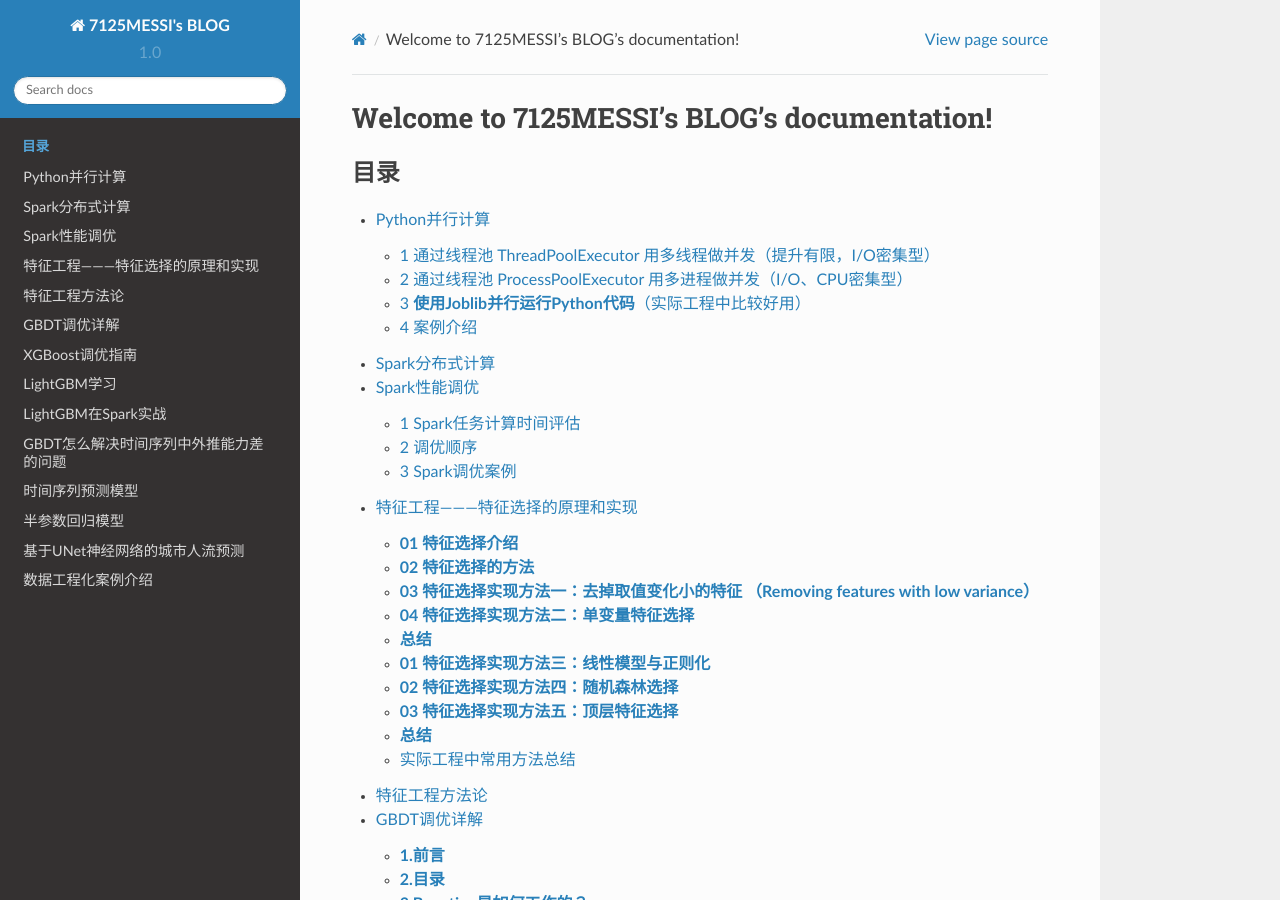
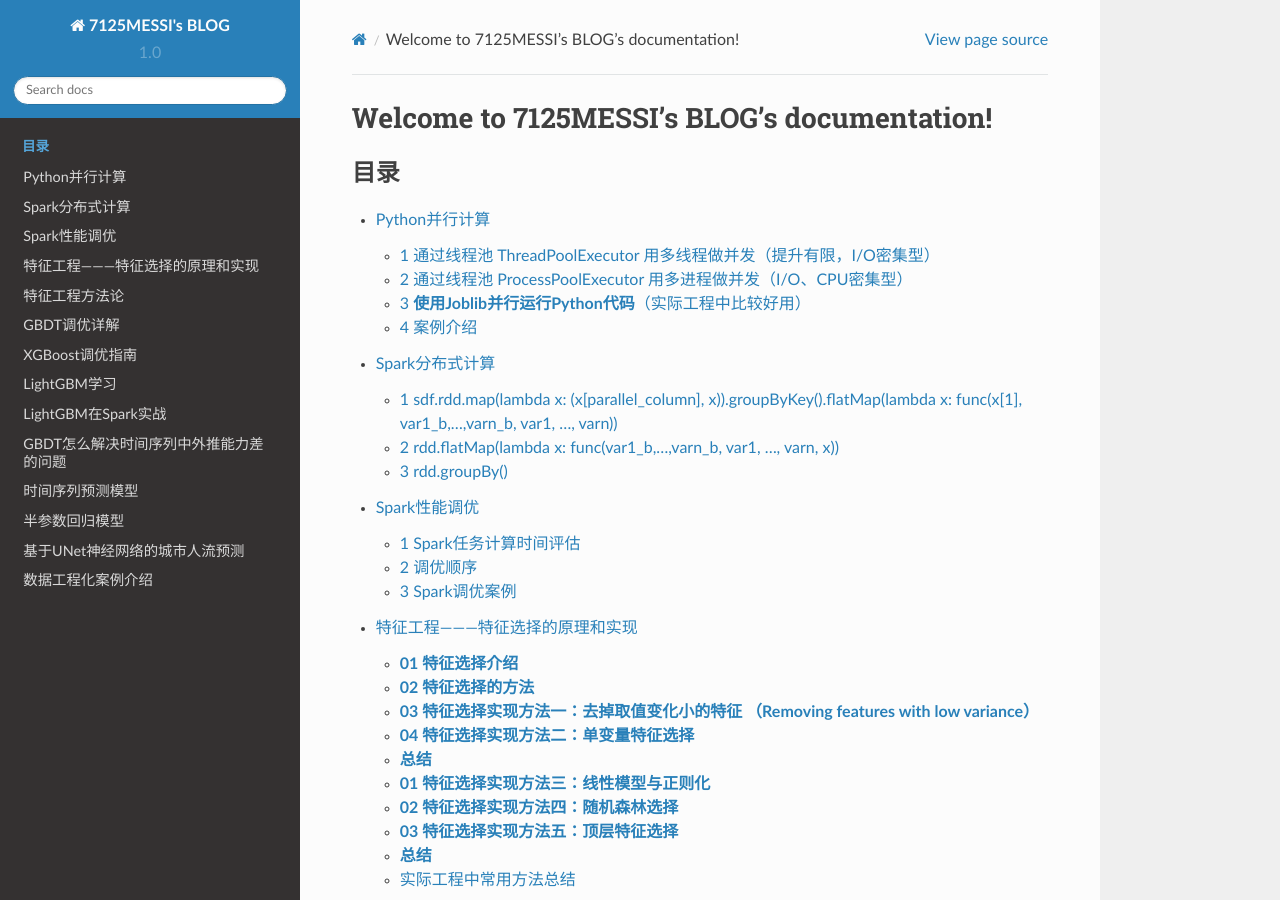
Before and after one commit to 7125messi/blog, a Sphinx documentation site: the page built from source/index.rst, in a window 1280 px wide and 900 px high. Built offline with Sphinx 7.4.7 and the Read the Docs theme 2.0.0, drawn with Linux system fonts in a browser that asks for light colours; some of the changed lines change nothing that is shown.

Commit message:
Spark分布式计算更新

```diff
--- a/source/Spark分布式计算.rst
+++ b/source/Spark分布式计算.rst
@@ -288,6 +288,11 @@ Node计算，然后每个节点则利用由原来的Pandas API计算即可。
 
        spark.stop()
 
+.. _1-sdfrddmaplambda-x-xparallelcolumn-xgroupbykeyflatmaplambda-x-funcx1-var1bvarnb-var1--varn:
+
+1 sdf.rdd.map(lambda x: (x[parallel_column], x)).groupByKey().flatMap(lambda x: func(x[1], var1_b,...,varn_b, var1, ..., varn))
+===============================================================================================================================
+
 以上述代码举例说明：
 
 -  offline test 是在线下测试的代码，如函数 feature_engineer
@@ -317,6 +322,11 @@ Node计算，然后每个节点则利用由原来的Pandas API计算即可。
 可以看到，这里分布式计算较为灵活，可以根据\ **某个字段或某几个字段**\ （需要根据自己的数据需求）做map分组分发，比如这里我是根据
 category 分组分发计算（我这里的数据必须根据每个category
 训练模型），非常实用。
+
+.. _2-rddflatmaplambda-x-funcvar1bvarnb-var1--varn-x:
+
+2 rdd.flatMap(lambda x: func(var1_b,...,varn_b, var1, ..., varn, x))
+====================================================================
 
 当然有的时候我们还可以根据下面的方式分组分发，这里我是根据每个门店 store
 做分发：
@@ -357,3 +367,129 @@ category 分组分发计算（我这里的数据必须根据每个category
        )
        output_formated_data_sdf = output_formated_data_row_list.toDF().repartition(24).persist()
        ......
+
+.. _3-rddgroupby:
+
+3 rdd.groupBy()
+===============
+
+该方法稍微复杂点，需要对着下面示例好好体会
+
+先看个简单的分组案例：
+
+.. code:: python
+
+   rdd = spark.sparkContext.parallelize(['18039', '47839'])
+   result = rdd.groupBy(lambda x: int(x) % 50).collect()
+
+   sorted([(x, sorted(y)) for (x, y) in result])
+
+   #############################################
+   [(39, ['18039', '47839'])]
+
+.. code:: python
+
+   paralizm_num = 50
+
+   # sale_sdf.rdd 根据 global_store_number 与 paralizm_num 取余进行门店分组号[0,1,2,3,...,49]
+   # error_dis_rdd 根据 global_store_number 与 paralizm_num 取余进行门店分组号[0,1,2,3,...,49]
+
+   sale_sdf_g_rdd = sale_sdf.rdd.\
+               groupBy(lambda x: int(x['global_store_number']) % paralizm_num, numPartitions=paralizm_num)
+
+   error_dis_r_rdd = error_dis_rdd.\
+               groupBy(lambda x: int(x[1]) % paralizm_num, numPartitions=paralizm_num)
+
+.. code:: python
+
+   sorted([(x, sorted(y)) for (x, y) in sale_sdf_g_rdd.take(1)])
+
+   #############################################################
+   [(0,
+     [Row(global_store_number='15000', notional_item_cd='NON10151', business_day='2022-05-25', pred_sale_qty=0.0, restore_sale_qty=0.0, secondary_category='Sandwich & Wrap', row_number=1),
+      Row(global_store_number='15000', notional_item_cd='NON10151', business_day='2022-05-26', pred_sale_qty=0.0, restore_sale_qty=0.0, secondary_category='Sandwich & Wrap', row_number=1),
+      Row(global_store_number='15000', notional_item_cd='NON10151', business_day='2022-05-27', pred_sale_qty=0.0, restore_sale_qty=0.0, secondary_category='Sandwich & Wrap', row_number=1),
+      Row(global_store_number='15300', notional_item_cd='NON319', business_day='2022-06-22', pred_sale_qty=2.0, restore_sale_qty=0.0, secondary_category='Sandwich & Wrap', row_number=1),
+      Row(global_store_number='15300', notional_item_cd='NON319', business_day='2022-06-23', pred_sale_qty=2.0, restore_sale_qty=2.0, secondary_category='Sandwich & Wrap', row_number=1),
+      Row(global_store_number='15300', notional_item_cd='NON319', business_day='2022-06-24', pred_sale_qty=3.0, restore_sale_qty=3.0, secondary_category='Sandwich & Wrap', row_number=1),
+      ...])]
+
+.. code:: python
+
+   sorted([(x, sorted(y)) for (x, y) in error_dis_r_rdd.take(1)])
+
+   #############################################################
+   [(0,
+     [('Bakery', '15000', -6.0    0.022851
+       -5.0    0.038620
+       -4.0    0.059333
+       -3.0    0.082858
+       -2.0    0.105180
+       -1.0    0.121365
+       -0.0    0.127296
+        1.0    0.121365
+        2.0    0.105180
+        3.0    0.082858
+        4.0    0.059333
+        5.0    0.038620
+        6.0    0.022851
+        7.0    0.012290
+       dtype: float64, 1),
+      ('Bakery',
+       '15300',
+       -3.0    0.053838
+       -2.0    0.121795
+       -1.0    0.198771
+       -0.0    0.234024
+        1.0    0.198771
+        2.0    0.121795
+        3.0    0.053838
+        4.0    0.017169
+       dtype: float64,
+       1),
+      ....
+
+.. code:: python
+
+   # merge_rdd 是由sale_sdf_g_rdd 和 error_dis_r_rdd 根据 门店分组号[0,1,2,3,...,49] 关联
+   # 得到每个门店分组号下的若干个门店的sale_sdf_sub 和 error_dis_rdd_sub
+   # 该方法适合多个df 同时分发
+   merge_rdd = sale_sdf_g_rdd.join(error_dis_r_rdd).repartition(paralizm_num)
+   [(x, y) for (x, y) in merge_rdd.take(10)]
+
+   #############################################################
+   [(0,
+     (<pyspark.resultiterable.ResultIterable at 0x7f0f719fc8d0>,
+      <pyspark.resultiterable.ResultIterable at 0x7f0f5abff128>)
+   )
+   ...
+   ]
+
+.. code:: python
+
+   def map_thaw_sim(...,x,...):
+       store_group = x[0]
+       cate_sale_df = create_dataframe_new(x[1][0])
+       error_dist_df = pd.DataFrame(data=x[1][1], columns=error_dist_columns)
+       ...
+       row_list = create_row_list(cate_sale_df)
+       sku_row_list = create_row_list(error_dist_df)
+       return row_list, sku_row_list
+
+   simulation_rdd = merge_rdd.map(lambda x: map_thaw_sim(...,x,...)).persist()
+   store_res_row_list = simulation_rdd.flatMap(lambda x: x[0]).repartition(paralizm_num)
+   store_res_sku_row_list = simulation_rdd.flatMap(lambda x: x[1]).repartition(paralizm_num)
+
+   """
+       x is a Tuple
+
+       x[0]: store_group, 即门店分组号[0,1,2,3,...,49]
+       x[1]: (cate_sale_df, error_dist_df) 某个门店分组号下对应的两个df
+
+       [(0,
+         (
+               <pyspark.resultiterable.ResultIterable at 0x7f0f719fc8d0>,
+               <pyspark.resultiterable.ResultIterable at 0x7f0f5abff128>
+          )
+       )]
+   """
```
